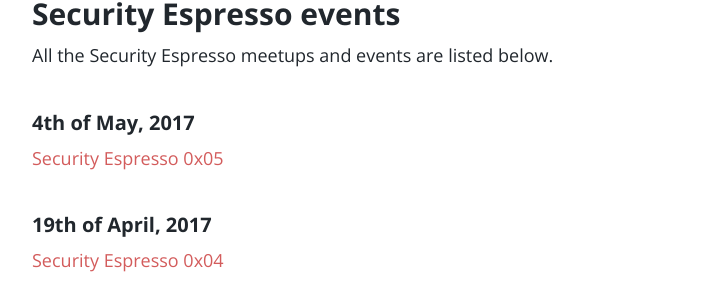
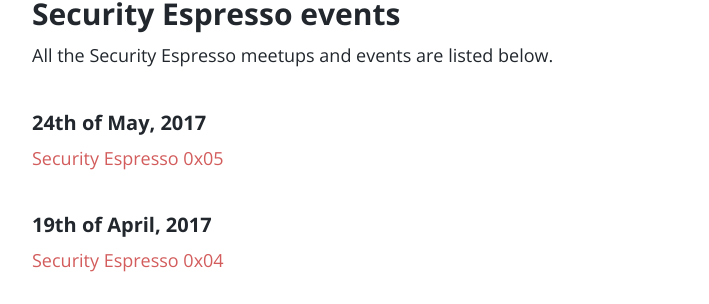
Before and after one commit to securityespresso/blog, a Jekyll site: the page built from events.md, in a window 1280 px wide. Shown: the part 204-508 px from the top of the page, without its empty margins (268-977 px from the left). Built offline with Jekyll 4.4.1, drawn with Linux system fonts in a browser that asks for light colours.

Commit message:
Correct event date

```diff
--- a/events.md
+++ b/events.md
@@ -2,13 +2,14 @@
 layout: page
 title: Events
 permalink: events.html
+published: true
 ---
 
 # Security Espresso events
 
 All the Security Espresso meetups and events are listed below.
 
-###### 4th of May, 2017
+###### 24th of May, 2017
 [Security Espresso 0x05](http://securityespresso.org/security-espresso-0x05.html)
 
 ###### 19th of April, 2017
```
